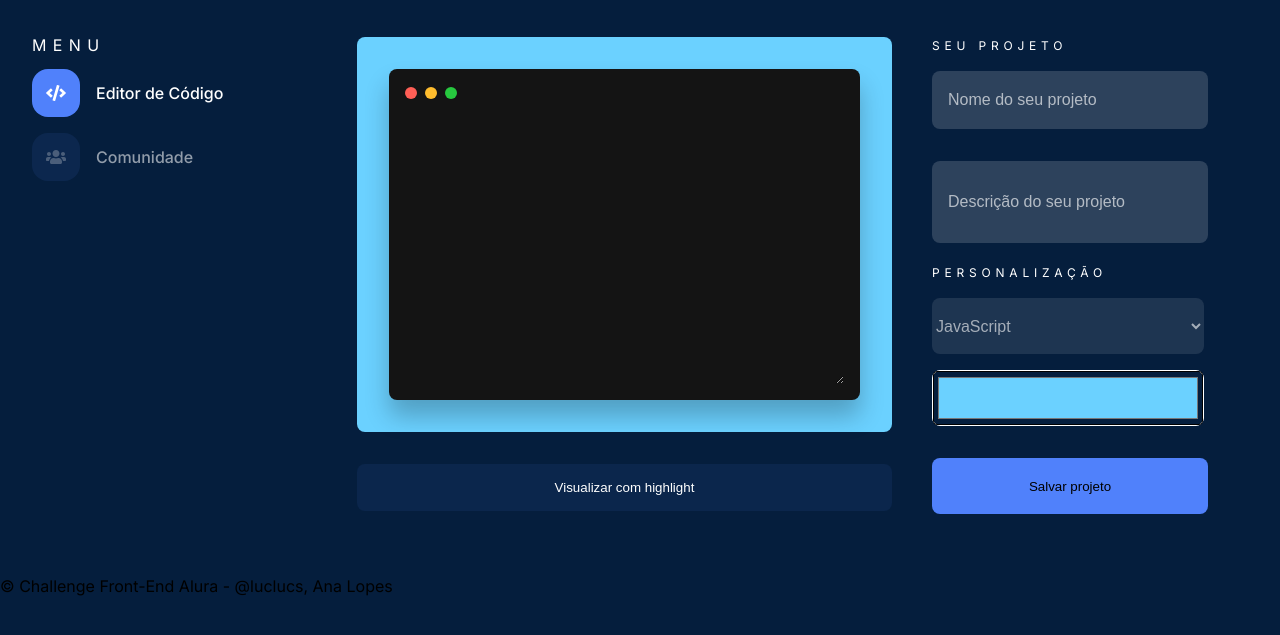
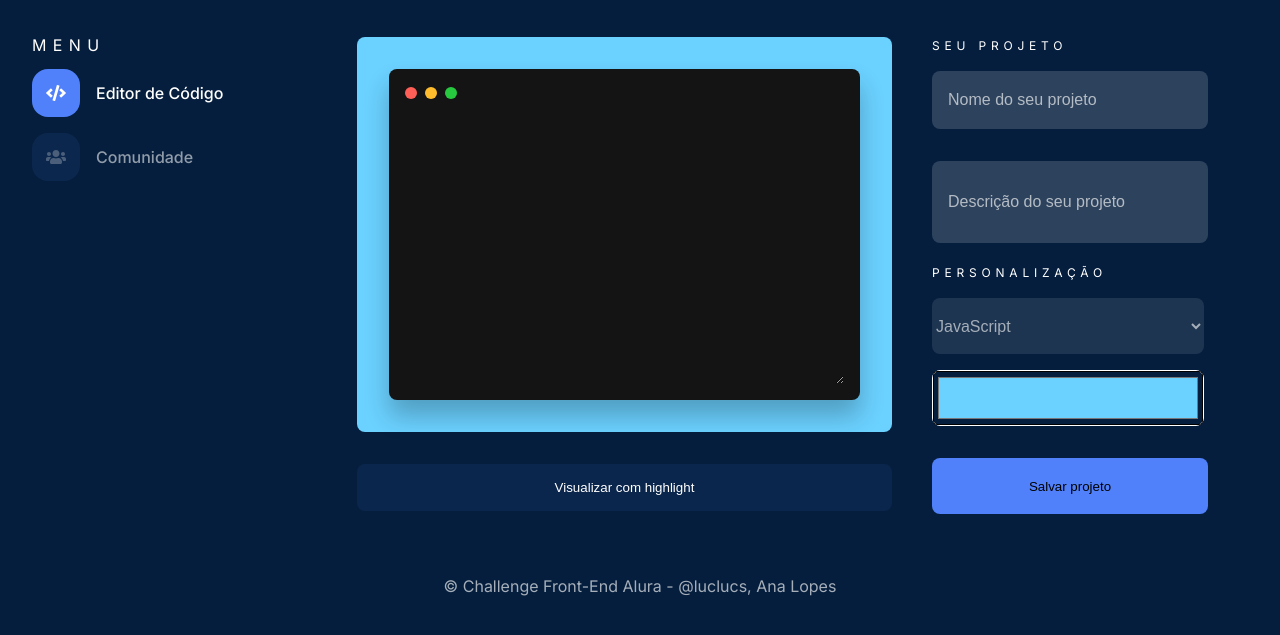
Before and after one commit to luclucs/Alura-Challenge-FrontEnd, a plain HTML site: page index.html in a window 1280 px wide. Shown: the part 93-728 px from the top of the page. Drawn offline with Linux system fonts and the light colour scheme.

Commit message:
footer style

```diff
--- a/css/style.css
+++ b/css/style.css
@@ -44,3 +44,9 @@ body {
 .name-profile {
   color: #ffffff;
 }
+footer p {
+  text-align: center;
+  font-weight: 400;
+  color: rgba(255, 255, 255, 1);
+  opacity: 0.64;
+}
```
